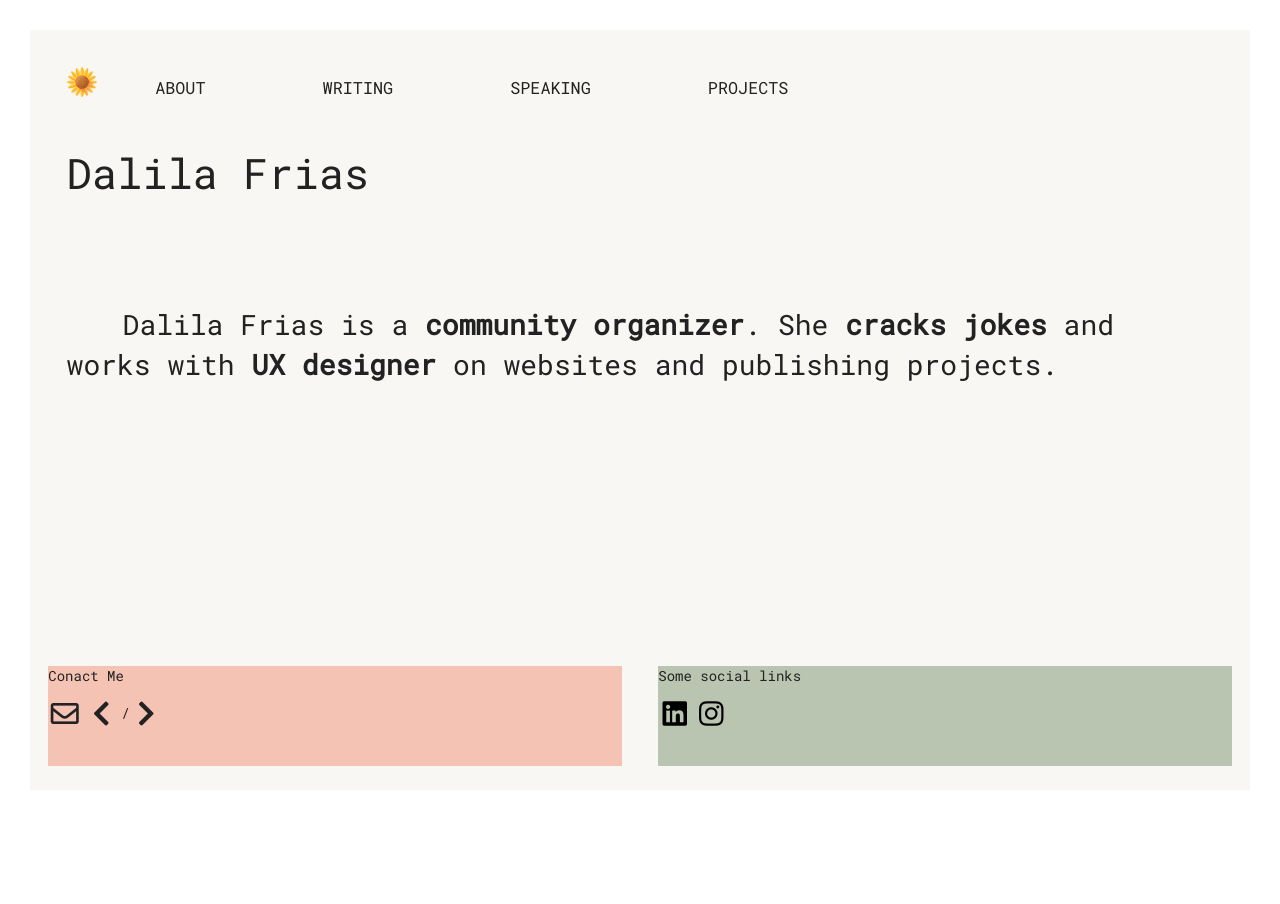
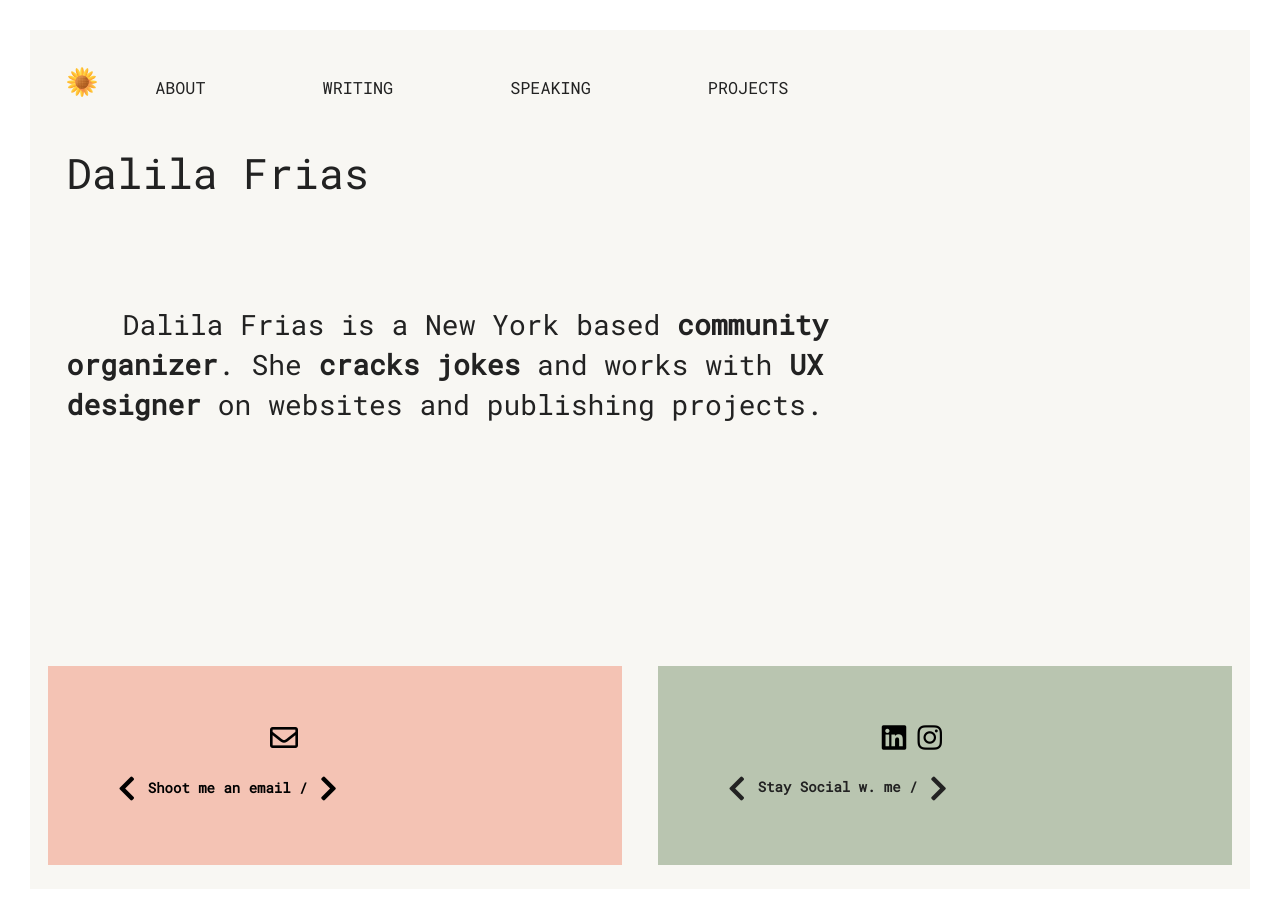
Before and after one commit to fallwall/alilad-sairf, a React (Create React App) app: page / in a window 1280 px wide. Shown: the top 904 px of the page. Before the commit the page ends 820 px from the top, so only its background shows below. Built offline with nearby package versions, Linux system fonts and the light colour scheme.

Commit message:
social and contact adjustment

```diff
--- a/src/App.css
+++ b/src/App.css
@@ -55,6 +55,7 @@ a {
 }
 
 .nav-nav-nav:hover {
+  font-weight: 800;
   text-decoration: underline;
   text-decoration-color: rgb(241, 112, 51);
   text-decoration-skip: spaces;
@@ -71,6 +72,7 @@ a {
 
 .main-text {
   line-height: 2.5em;
+  max-width: 900px;
   font-size: 2em;
   margin: 3%;
   text-indent: 2em;
@@ -117,11 +119,28 @@ a {
 }
 
 .contact, .social {
+
   width: 47%;
   line-height: 1.2;
   margin: 0 1.5%;
 }
 
+.footer-content {
+  margin: 10%;
+  font-size: 1em;
+  font-weight: 800;
+
+}
+
+.footer-content i {
+  display: inline-block;
+  word-wrap: normal;
+  margin: 1%;
+}
+
+.footer-content-icon {
+  margin: 0 35%;
+}
 /* contact */
 
 .contact {
--- a/src/components/Contact.jsx
+++ b/src/components/Contact.jsx
@@ -3,11 +3,19 @@ import React from 'react';
 export default function Contact() {
   return (
     <div className="contact">
-      <p>Conact Me</p>
-      <i class="big envelope outline icon"></i>
-      <i class="big chevron left icon"></i>
-      /
-      <i class="big chevron right icon"></i>
+      <div className="footer-content">
+        <div className="footer-content-icon">
+        <a href="mailto:dalilafrias@gmail.com">
+          <i class="big envelope outline icon"></i>
+          </a>
+          </div>
+        <br />
+        <a href="mailto:dalilafrias@gmail.com">
+          <i class="big chevron left icon"></i>
+          Shoot me an email /
+          <i class="big chevron right icon"></i>
+        </a>
+      </div>
     </div>
   )
 }
--- a/src/components/MainContent.jsx
+++ b/src/components/MainContent.jsx
@@ -31,7 +31,7 @@ export default function MainContent() {
     <div>
 
       <div className="main-text">
-        <p>Dalila Frias is a <div className="changeable">{role}</div>. She <div className="changeable">{act}</div> and works with <div className="changeable">{ppl}</div> on websites and publishing projects. </p>
+        <p>Dalila Frias is a New York based <div className="changeable">{role}</div>.  She <div className="changeable">{act}</div> and works with <div className="changeable">{ppl}</div> on websites and publishing projects. </p>
       </div>
     </div>
   )
--- a/src/components/Social.jsx
+++ b/src/components/Social.jsx
@@ -3,14 +3,20 @@ import React from 'react';
 export default function Social() {
   return (
     <div className="social">
-      <p>Some social links</p>
+      <div className="footer-content">
+        <div className="footer-content-icon">
           <a href="https://www.linkedin.com/in/dalilafrias/">
             <i class="big linkedin icon"></i>
           </a>
           <a href="https://www.instagram.com/_blacksunflowers_/">
             <i class="big instagram icon"></i>
           </a>
-
+        </div>
+        <br />
+        <i class="big chevron left icon"></i>
+        Stay Social w. me /
+      <i class="big chevron right icon"></i>
+      </div>
     </div>
   )
 }
```
Lines whose indentation alone changed are shown as unchanged.
